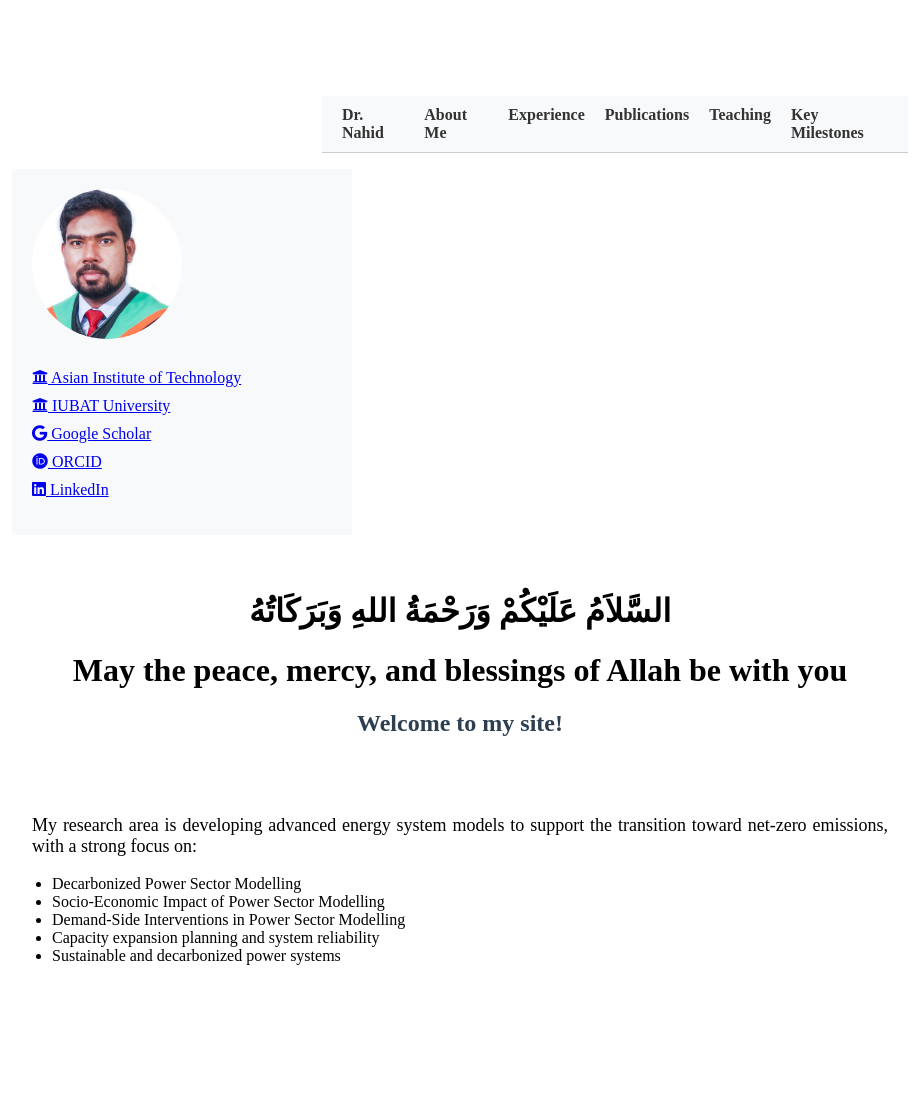
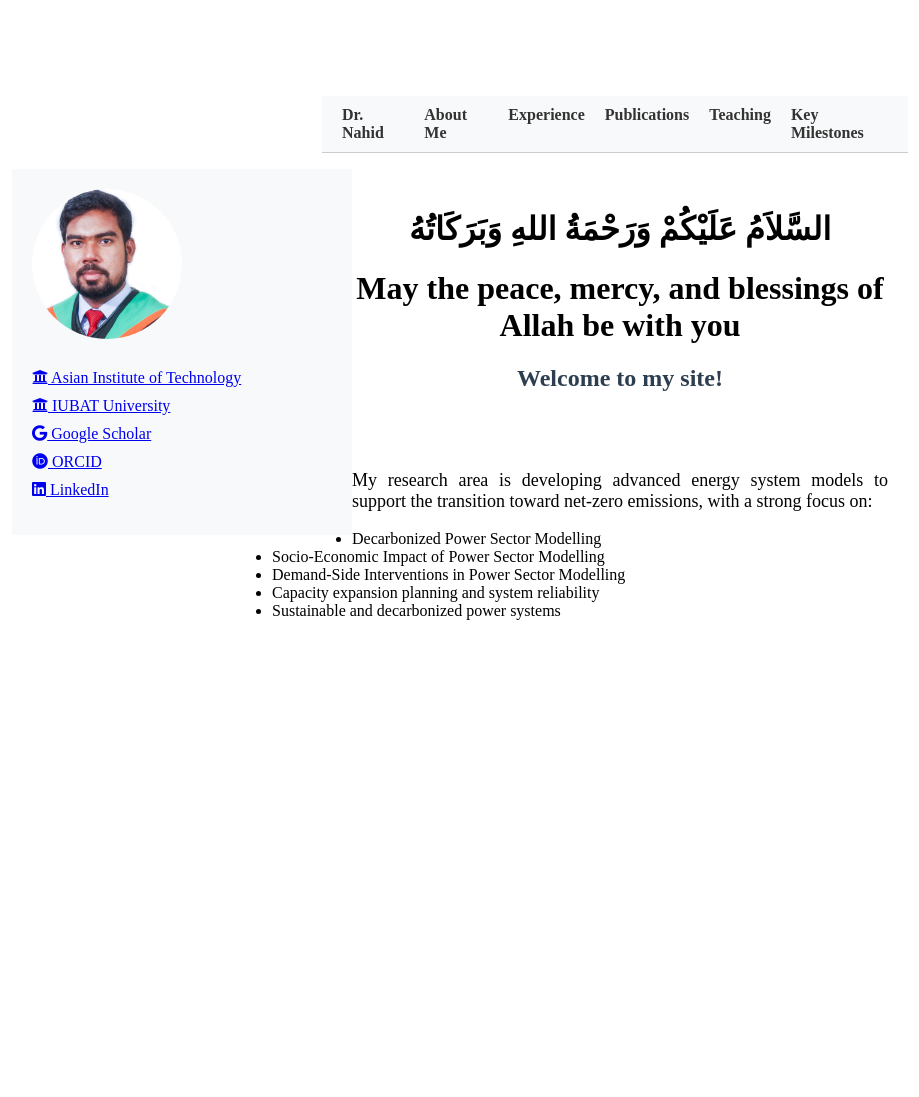
Before and after one commit to FiruzAhamed/firuzahamed.github.io, a Jekyll site: the page built from index.md, in a window 1280 px wide. Shown: the whole page, without its empty margins (180-1099 px from the left). Built offline with Jekyll 4.4.1, drawn with Linux system fonts in a browser that asks for light colours; after the commit the page ends 900 px from its top, so only the background shows below that.

Commit message:
Update style.css

```diff
--- a/assets/css/style.css
+++ b/assets/css/style.css
@@ -2,17 +2,13 @@ body {
   margin: 1in 2in 1in 2in; /* Sets a 1-inch margin on all sides */
 }
 
-.container {
-  display: flex;
-  align-items: flex-start;       /* Ensures top alignment */
-  margin: 1in 2in;
-}
 
 .sidebar {
   width: 300px;
   padding: 20px;
+  float: left;
   background-color: #f8f9fa;
-  flex-shrink: 0; /* prevents shrinking */
+
 }
 
 .profile-img {
@@ -32,7 +28,7 @@ body {
 }
 
 .main-content {
-  flex-grow: 1;
+  margin-left: 220px;
   padding: 20px;
 }
 
```
